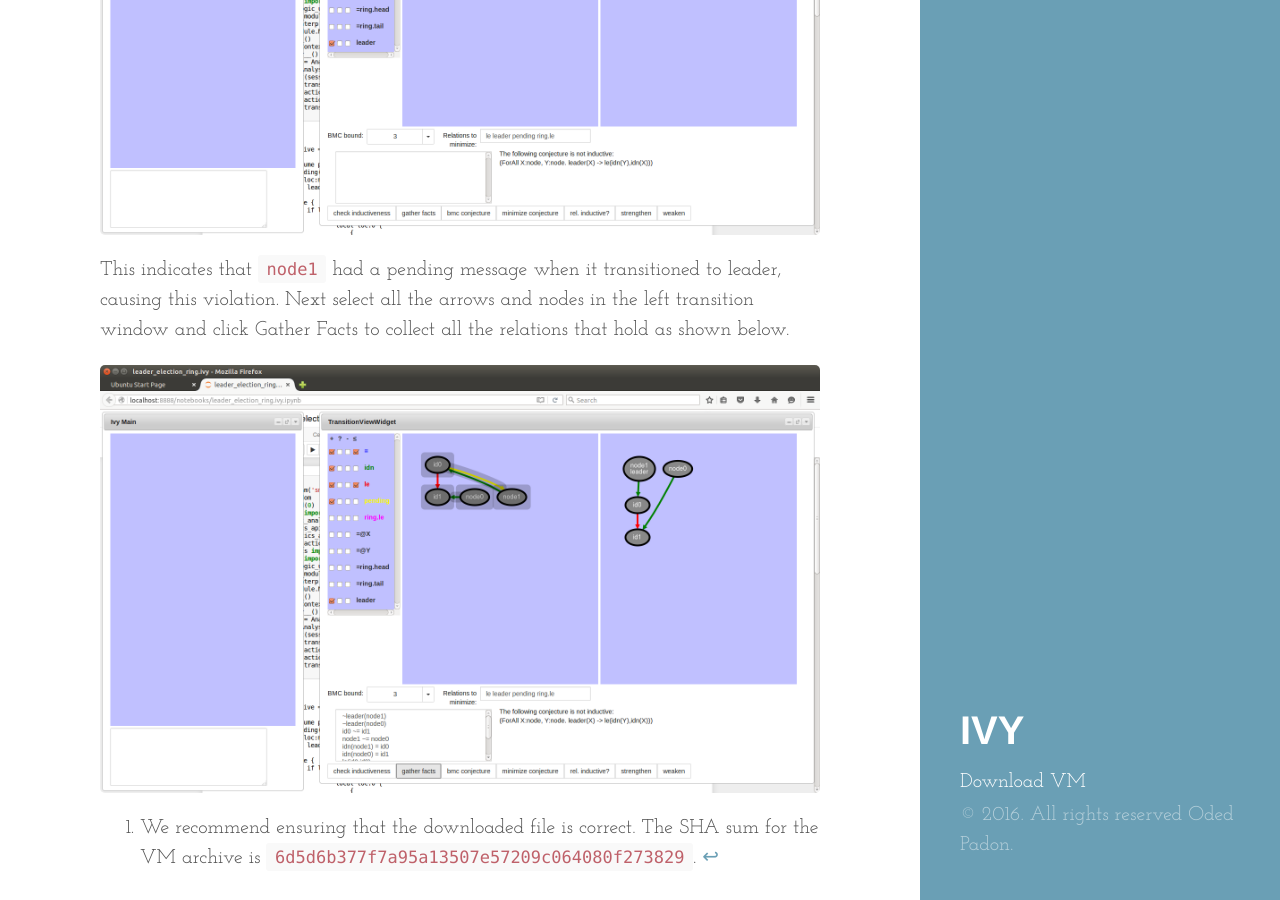
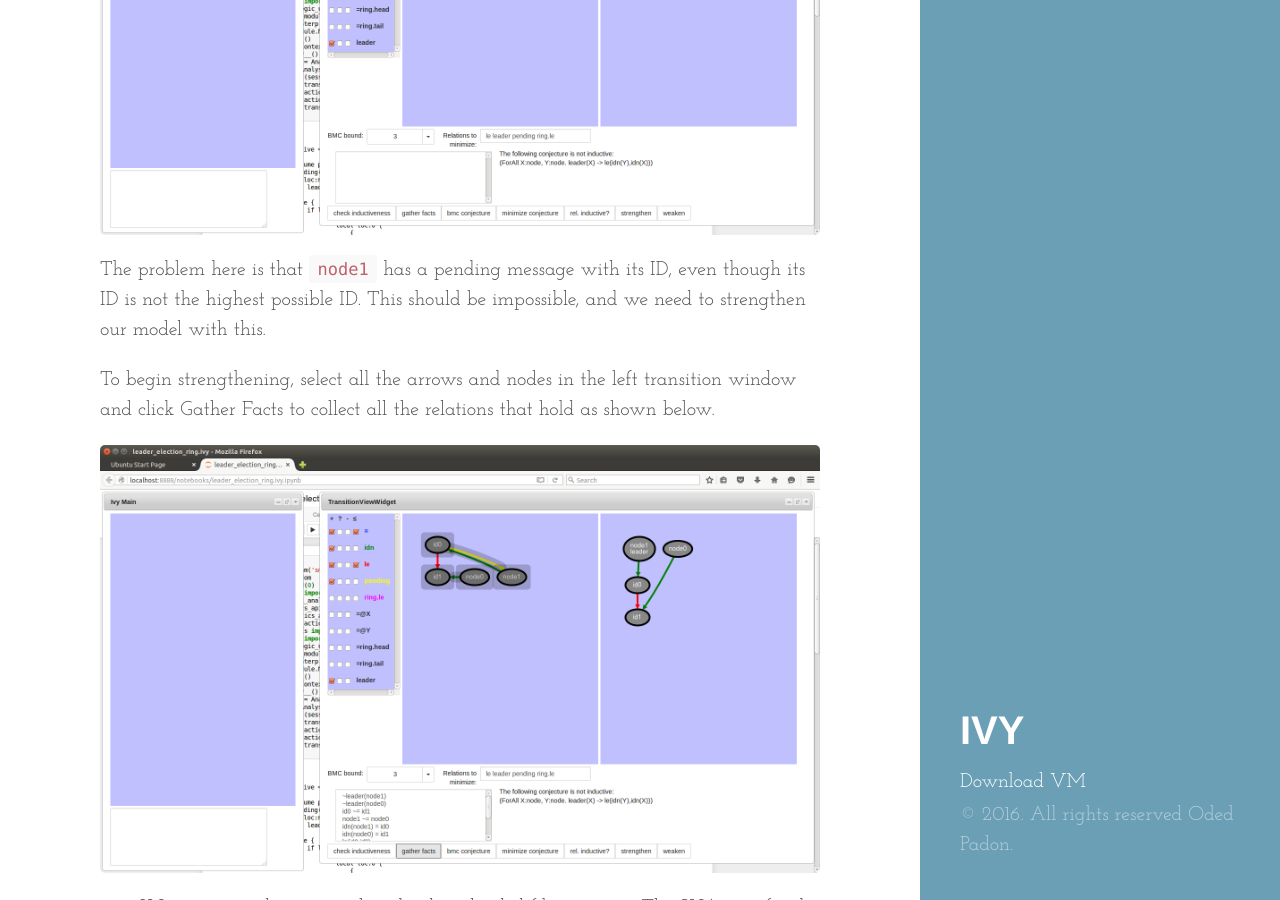
Before and after one commit to apanda/ivy, a Jekyll site: the page built from index.md, in a window 1280 px wide and 900 px high, scrolled down 2739 px. Built offline with Jekyll 4.4.1, drawn with Linux system fonts in a browser that asks for light colours.

Commit message:
Fix explanation

````diff
--- a/index.md
+++ b/index.md
@@ -31,7 +31,9 @@ We then highlight the set of conditions that seem to not fit into the model in t
 
 ![Transition for non-inductiveness]({{ site.url }}/assets/ninductive-relations.png)
 
-This indicates that ```node1``` had a pending message when it transitioned to leader, causing this violation. Next select all the arrows and nodes in the left transition window and click Gather Facts to collect all the relations that hold as shown below.
+The problem here is that ```node1``` has a pending message with its ID, even though its ID is not the highest possible ID. This should be impossible, and we need to strengthen our model with this.
+
+To begin strengthening, select all the arrows and nodes in the left transition window and click Gather Facts to collect all the relations that hold as shown below.
 
 ![Gather facts]({{ site.url }}/assets/gatherfacts1.png)
 
````
Also changed, not shown: 3 other files.
